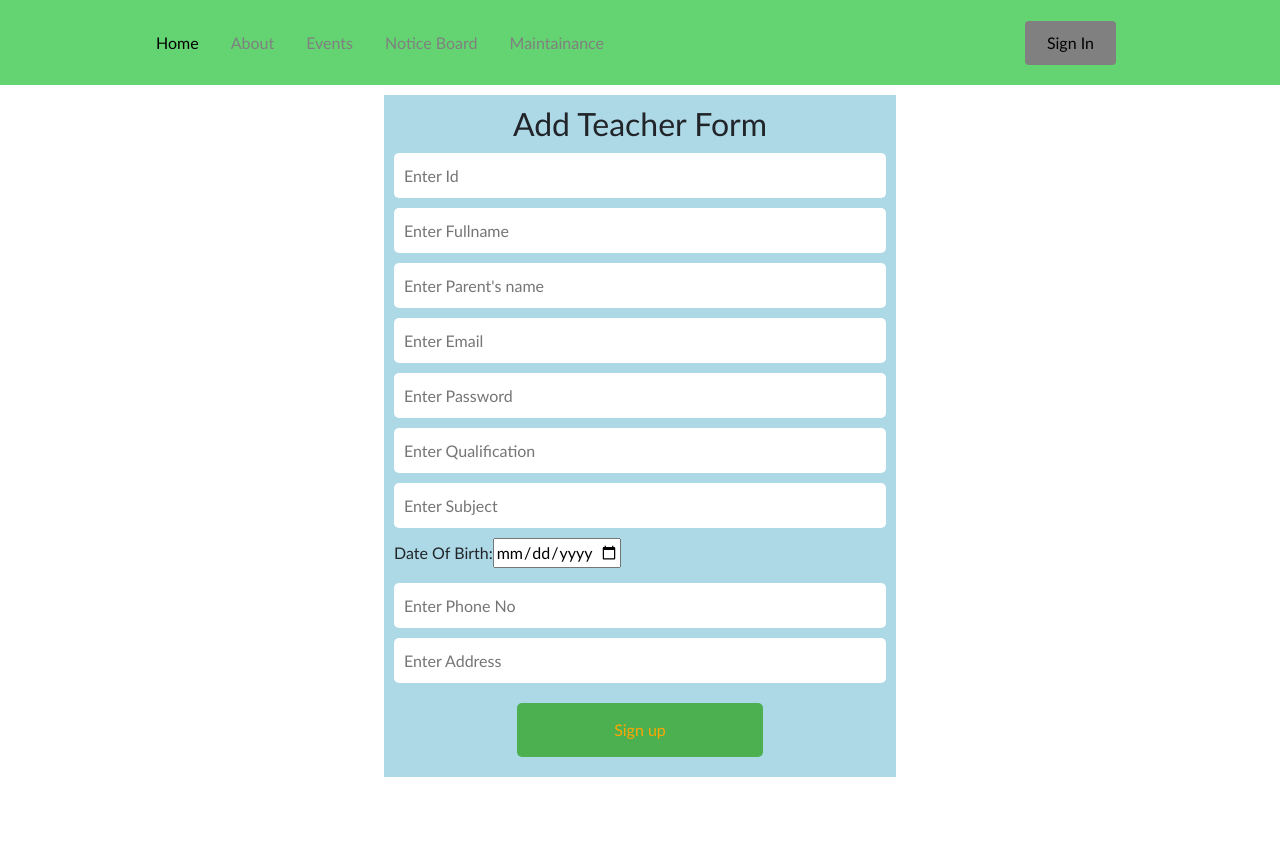
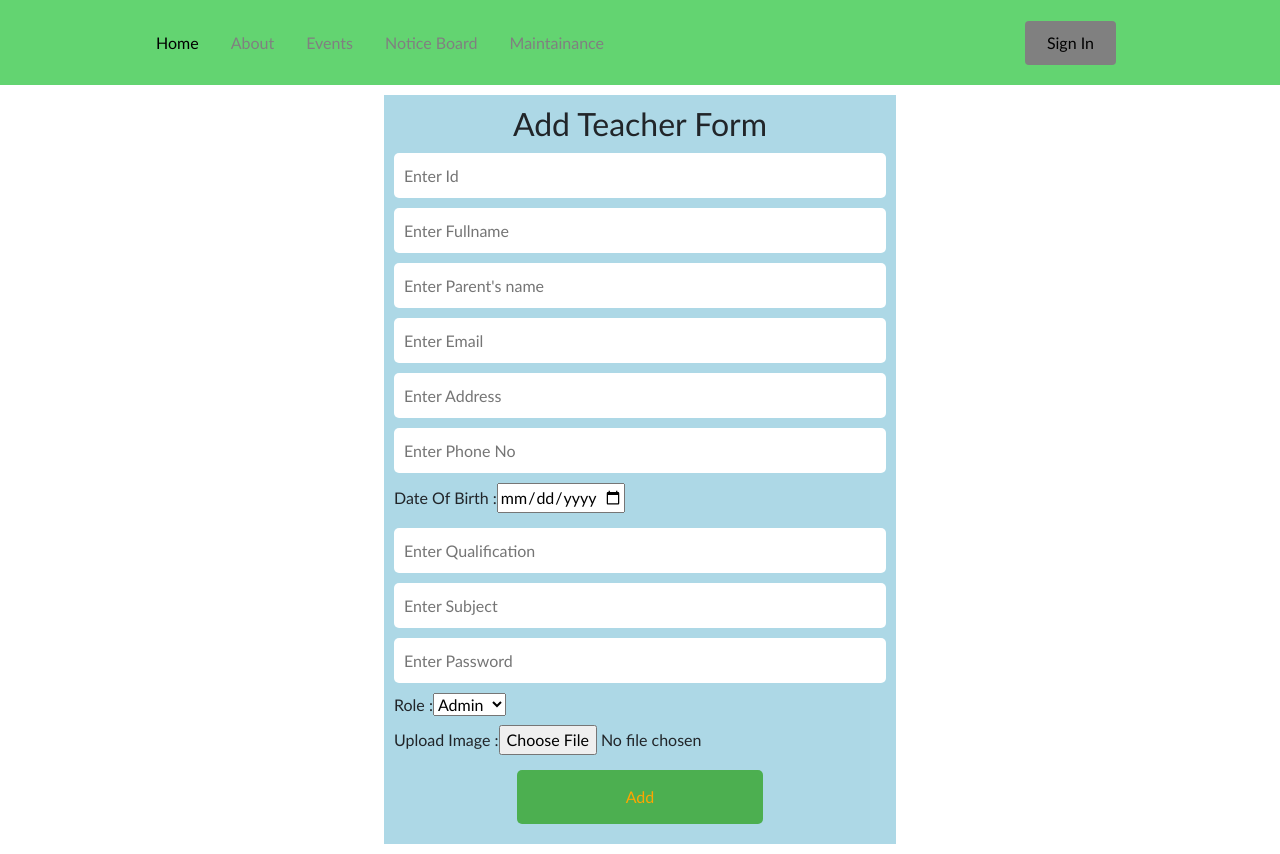
Before and after one commit to hello-dotcom/MySchoolDuniya, a React (Create React App) app: page /addteacher in a window 1280 px wide. Before the commit the page ends 800 px from the top, so only its background shows below. Built offline with nearby package versions, Linux system fonts and the light colour scheme.

Commit message:
made addteacher page

```diff
--- a/src/components/AddStudent.js
+++ b/src/components/AddStudent.js
@@ -6,8 +6,8 @@ class AddStudent extends Component{
         super(props);
         this.state={
             id:"",
-            fullname:"",
-            pname:"",
+            name:"",
+            parent_name:"",
             email:"",
             password:"",
             class:"",
--- a/src/components/AddTeacher.js
+++ b/src/components/AddTeacher.js
@@ -1,30 +1,138 @@
 import {Component} from 'react';
 import {withRouter} from 'react-router-dom';
 import '../styles/addTeacher.css'
+import axios from 'axios';
+import { API_URL } from '../config/config';
 class AddTeacher extends Component{
     constructor(props){
         super(props);
         this.state={
             id:"",
-            fullname:"",
-            pname:"",
+            name:"",
+            parent_name:"",
             email:"",
             password:"",
             subject:"",
             dob:"",
-            phoneno:"",
+            phone:"",
             address:"",
             qualification:"",
+            role:"Admin",
+            load_file:0,
+            file:"",
+            stored_file:0,
+            filename:"",
         }
     }
-    signup = ()=>{
-        let id=document.getElementById('id').value.trim();
-        let password= document.getElementById('password').value.trim();
-        if(id!=="" && password!=="")
-            console.log("good");
-        else
-            console.log("fields are empty");
+    handleChange=(event)=>{
+        let  name=event.target.name;
+        if(name!=='file')
+        {
+            this.setState({
+                ...this.state,
+                [name]:event.target.value,
+            });
         }
+        else{
+            this.setState({
+                ...this.state,
+                [name]:event.target.files[0],
+                load_file:1,
+            })
+        }
+    }
+    addFaculty=()=>{
+        const {id,name,password,address,phone,email,qualification,subject,dob,role,parent_name,file}=this.state;
+        const phoneregex=/^[1-9][0-9]{9}$/;
+        const emailregex=/^([a-z-9A-Z\.-]+)@([a-z0-9A-Z-]+)\.([a-z]{2,8})(.[a-z]{2,8})?$/;
+        const passwordregex=/^(?=.*[0-9])(?=.*[a-z])(?=.*[A-Z])(?=.*[@#$%^&-+()]).{8,20}$/;
+        if(id===""||name===""||password===""||address===""||phone===""||email===""||qualification===""||
+        subject===""||dob===""||role===""||parent_name==="")
+        {
+           alert("fields can't be empty");
+           return ;
+        }
+        else if(!id.startsWith('Fac') || id.length!==7)
+        {
+           alert('id is incorrect');
+           return ;
+        }
+        else if(!phoneregex.test(phone))
+        {
+            alert('phone number is not valid');
+            return ;
+        }
+        else if(!emailregex.test(email))
+        {
+            alert('email is not valid');
+            return;
+        }
+        else if(!passwordregex.test(password))
+        {
+            alert('password must have a number, one uppercase ,one lower case letter and one special character');
+            return ;
+        }
+        else if(this.state.load_file==0)
+        {
+            alert('image uploading is required');
+            return ;
+        }
+        else{
+            const form = new FormData()
+            form.append('file',this.state.file);
+            axios.post(`${API_URL}/upload`,form,{
+                method:"POST",
+                headers:{
+                    'Content-Type':'application/json',
+                }
+            })
+            .then(res=>{
+                const fl=res.data.file.filename;
+                fetch(`${API_URL}/admin/newone`,{
+                    method:"POST",
+                    headers:{
+                        'Content-Type':'application/json',
+                        Authorization:localStorage.getItem('token'),
+                    },
+                    body:JSON.stringify({
+                        id:id,
+                        name:name,
+                        password:password,
+                        address:address,
+                        email:email,
+                        phone:phone,
+                        subject:subject,
+                        qualification:qualification,
+                        dob:dob,
+                        parent_name:parent_name,
+                        role:role,
+                        filename:fl,
+                    })
+                })
+                .then(res=>res.json())
+                .then(res=>{
+                    if(res.status===401)
+                    {
+                        localStorage.clear('token');
+                        localStorage.clear('role');
+                        this.props.history.push('/');
+                    }
+                    else if(res.status===400)
+                    {
+                        alert(res.message);
+                    }
+                    else if(res.status===200)
+                    {
+                        alert(res.message);
+                        this.props.history.push('/');
+                    }
+                })
+                .catch(err=>console.log(err));
+            })
+            .catch(err=>console.log(err));
+        }
+    }
+
     render(){
         return (
             <div className="container">
@@ -34,20 +142,26 @@ class AddTeacher extends Component{
                         placeholder="Enter Id"
                         name="id"
                         id="id"
+                        value={this.state.id}
+                        onChange={this.handleChange}
                         required
                     />
                     <input
                         type="text"
                         placeholder="Enter Fullname"
-                        name="fullname"
-                        id="fullname"
+                        name="name"
+                        value={this.state.name}
+                        onChange={this.handleChange}
+                        id="name"
                         required
                     />
                     <input
                         type="text"
                         placeholder="Enter Parent's name"
-                        name="pname"
-                        id="pname"
+                        name="parent_name"
+                        value={this.state.parent_name}
+                        onChange={this.handleChange}
+                        id="parent_name"
                         required
                     />
                     <input
@@ -55,6 +169,51 @@ class AddTeacher extends Component{
                         placeholder="Enter Email"
                         name="email"
                         id="email"
+                        value={this.state.email}
+                        onChange={this.handleChange}
+                        required
+                    />
+                    <input
+                        type="text"
+                        placeholder="Enter Address"
+                        name="address"
+                        id="address"
+                        value={this.state.address}
+                        onChange={this.handleChange}
+                        required
+                    />
+                    <input
+                        type="text"
+                        placeholder="Enter Phone No"
+                        name="phone"
+                        value={this.state.phone}
+                        onChange={this.handleChange}
+                        id="phone"
+                        required
+                    />
+
+
+                    <label>Date Of Birth : </label>
+                    <input type="date" id="dob" name="dob"
+                        min="1950-01-01" max="2018-12-31"
+                        value={this.state.dob}
+                        onChange={this.handleChange}/>
+                     <input
+                        type="text"
+                        placeholder="Enter Qualification"
+                        name="qualification"
+                        value={this.state.qualification}
+                        onChange={this.handleChange}
+                        id="qualification"
+                        required
+                    />
+                   <input
+                        type="text"
+                        placeholder="Enter Subject"
+                        name="subject"
+                        value={this.state.subject}
+                        onChange={this.handleChange}
+                        id="subject"
                         required
                     />
                     <input
@@ -62,42 +221,23 @@ class AddTeacher extends Component{
                         placeholder="Enter Password"
                         name="password"
                         id="password"
+                        value={this.state.password}
+                        onChange={this.handleChange}
                         required
                     />
-                         <input
-                        type="text"
-                        placeholder="Enter Qualification"
-                        name="qualification"
-                        id="qualification"
-                        required
-                        />
-                        <input
-                        type="text"
-                        placeholder="Enter Subject"
-                        name="subject"
-                        id="subject"
-                        required
-                        />
-                        <label>Date Of Birth: </label>
-                        <input type="date" id="dob" name="dob"
-       min="2004-01-01" max="2018-12-31"/>
-                        <input
-                        type="text"
-                        placeholder="Enter Phone No"
-                        name="phoneno"
-                        id="phoneno"
-                        required
-                        />
-                        <input
-                        type="text"
-                        placeholder="Enter Address"
-                        name="address"
-                        id="address"
-                        required
-                        />
+                    <label for="role">Role : </label>
+                    <select id="role" name="role" required value={this.state.role}
+                        onChange={this.handleChange}>
+                        <option value="Admin">Admin</option>
+                        <option value="Faculty">Faculty</option>
+                    </select>
+                    <br></br>
+                    <label for="file">Upload Image :</label>
+                    <input type="file" id="file" name="file" required
+                        onChange={this.handleChange}></input>
 
                     <div className="btncontainer">
-                        <button type="submit" onClick={()=>this.signup()}>Sign up</button>
+                        <button type="submit" onClick={()=>this.addFaculty()}>Add</button>
                     </div>
             </div>
 
--- a/src/components/AdmHome.js
+++ b/src/components/AdmHome.js
@@ -3,6 +3,8 @@ import {withRouter} from 'react-router-dom'
 import axios from 'axios';
 import '../styles/admHome.css'
 import {API_URL} from '../config/config'
+import AddTeacher from './AddTeacher';
+import AddStudent from './AddStudent';
 
 class AdmHome extends Component {
     constructor(props) {
@@ -24,7 +26,7 @@ class AdmHome extends Component {
             {
                 this.getImage();
             }
-            if(value==="notice")
+            else
             {
                 this.setState({
                     load_file:0,
@@ -51,6 +53,7 @@ class AdmHome extends Component {
             imgg.height=300;
             // document.getElementById('profilepic').appendChild(imgg);
         }
+        this.setState()
     }
     addNotice=()=>{
         const heading= document.getElementById('heading').value;
@@ -196,7 +199,8 @@ class AdmHome extends Component {
                                 </center>
                             </div>
                             :
-                            <h1>other</h1>
+                            (this.state.display==="faculty")?<AddTeacher></AddTeacher>
+                            :(this.state.display==="student")?<AddStudent></AddStudent>:<h1>other</h1>
                             }
                         </div>
                     </div>
```
Lines whose indentation alone changed are shown as unchanged.
